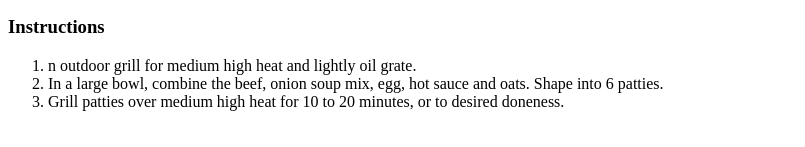
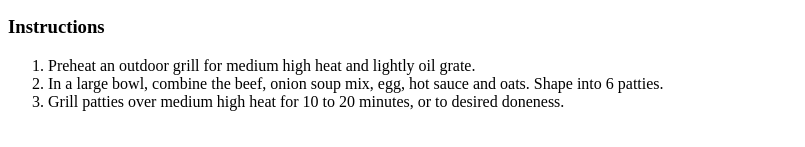
Before and after one commit to kkated/recipes, a plain HTML site: page burger.html in a window 1280 px wide. Shown: the part 391-538 px from the top of the page, without its empty margins (0-805 px from the left). Drawn offline with Linux system fonts and the light colour scheme.

Commit message:
completed burger page

```diff
--- a/burger.html
+++ b/burger.html
@@ -29,7 +29,7 @@
     </ul>
     <h3>Instructions</h3>
     <ol>
-        <li>n outdoor grill for medium high heat and lightly oil grate.</li>
+        <li>Preheat an outdoor grill for medium high heat and lightly oil grate.</li>
         <li>In a large bowl, combine the beef, onion soup mix, egg, hot sauce and oats. Shape into 6 patties.</li>
         <li>Grill patties over medium high heat for 10 to 20 minutes, or to desired doneness.</li>
     </ol>
```
